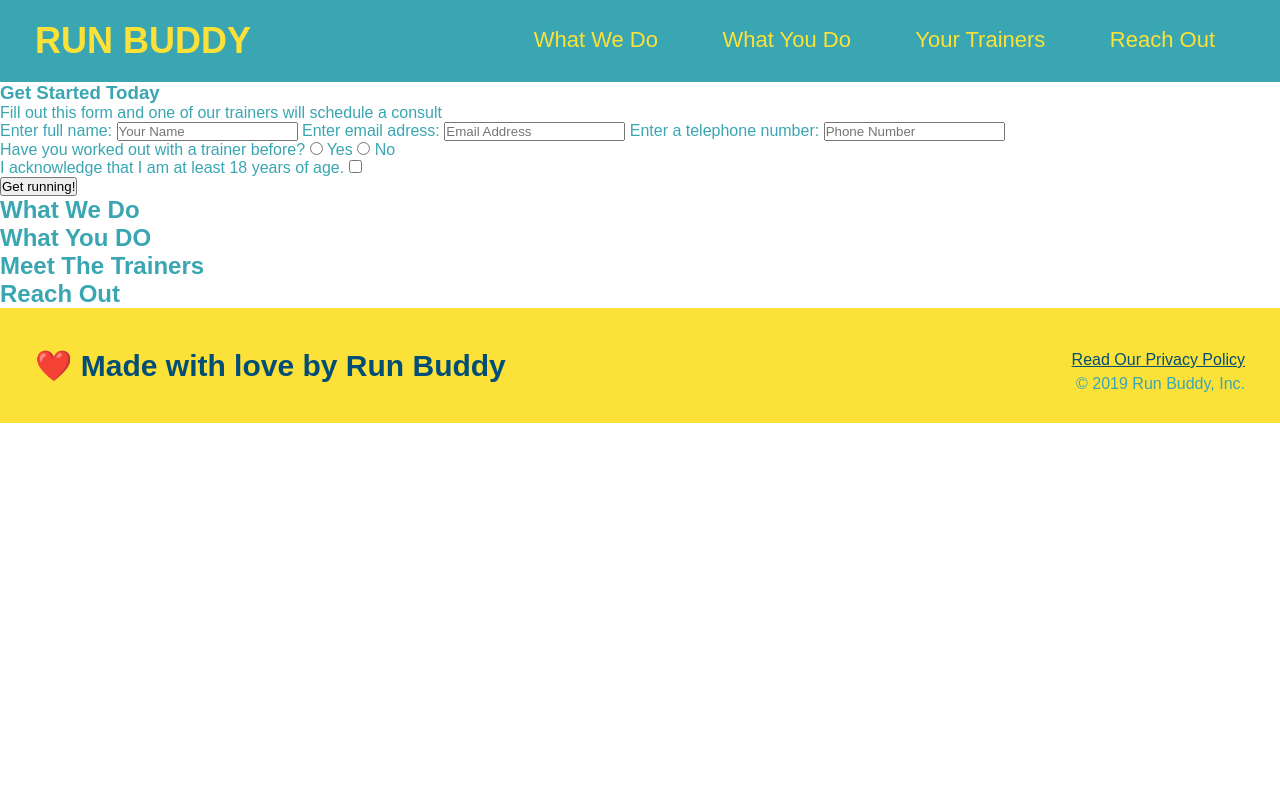
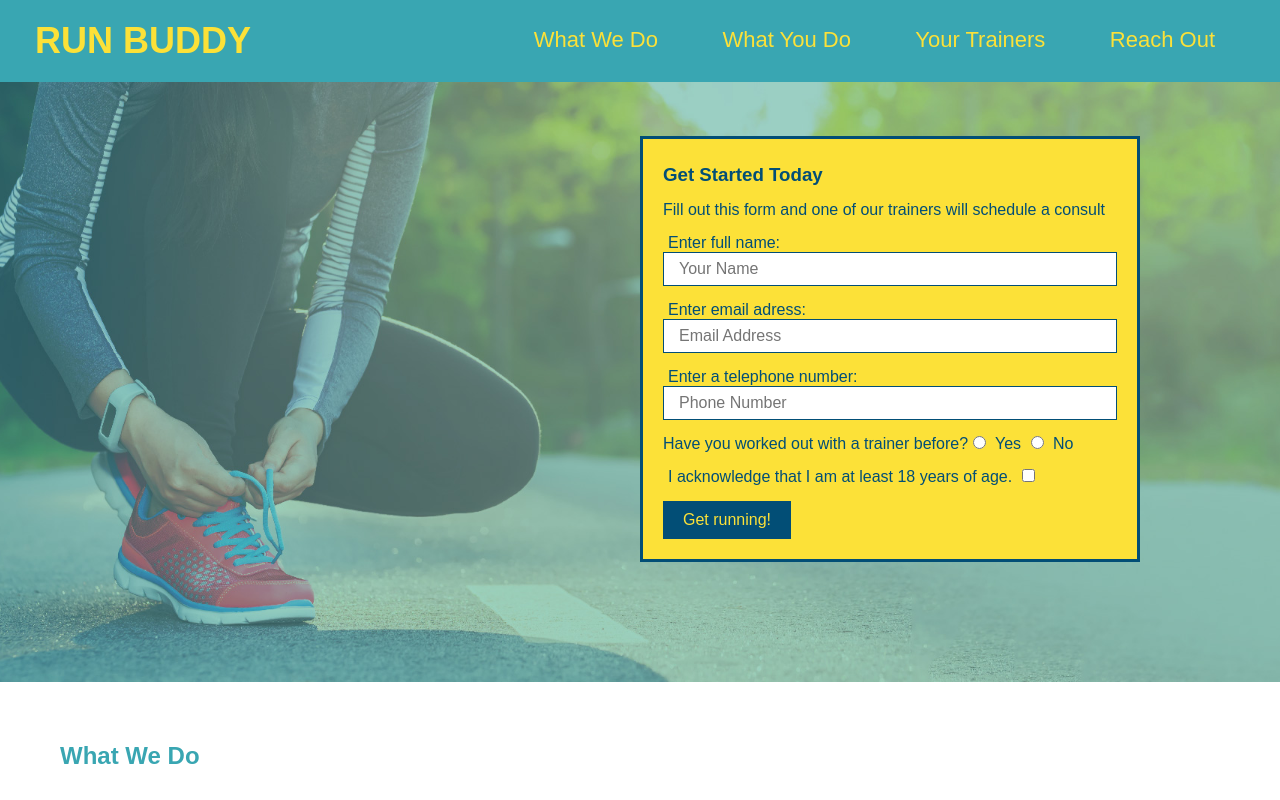
Before and after one commit to trip6love/run-buddy, a plain HTML site: page index.html in a window 1280 px wide. Shown: the top 800 px of the page. Drawn offline with Linux system fonts and the light colour scheme.

Commit message:
<Finished Hero Style Sheet>

```diff
--- a/assets/css/style.css
+++ b/assets/css/style.css
@@ -69,3 +69,65 @@ footer div {
 footer a {
     color: #024e76;
 }
+
+section {
+    padding: 60px;
+
+}
+
+/* Hero style Start */
+.hero {
+    background-image: url("../images/hero-bg.jpg");
+    height: 600px;
+    background-size: cover;
+    background-position: center;
+    position: relative;
+
+}
+
+
+.hero-form {
+    background-color: #fce138;
+    padding: 20px;
+    width: 500px;
+    color: #024e76;
+    border: solid 3px #024e76;
+    position: absolute;
+    bottom: 120px;
+    right: 140px;
+
+}
+
+.hero-form p {
+    margin: 5px 0 15px 0;
+}
+
+.hero-form h3 {
+    margin: 5px 0 15px 0;
+}
+
+.form-input {
+    border: 1px solid #024e76;
+    display: block;
+    padding: 7px 15px;
+    font-size: 16px;
+    color: #024e76;
+    width: 100%;
+    margin-bottom: 15px;
+}
+
+.hero-form label {
+    margin: 0 5px;
+
+}
+
+.hero-form button {
+    color: #fce138;
+    background-color: #024e76;
+    border: none;
+    padding: 10px 20px;
+    font-size: 16px;
+
+}
+
+/* Hero stlyes end */
--- a/index.html
+++ b/index.html
@@ -35,18 +35,18 @@
     </header>
 
     <!-- hero/jumnotron -->
-    <section>
-        <div>
+    <section class="hero">
+        <div class="hero-form">
             <h3>Get Started Today</h3>
             <p>Fill out this form and one of our trainers will schedule a consult</p>
         <!-- Add for element-->
         <form>
             <label for="name">Enter full name:</label>
-            <input type="text" placeholder="Your Name" name="name" id="name" />
+            <input type="text" placeholder="Your Name" name="name" id="name" class="form-input">
             <label for="email">Enter email adress:</label>
-            <input type="email" placeholder="Email Address" name="email" id="email" />
+            <input type="email" placeholder="Email Address" name="email" id="email" class="form-input">
             <label for="phone">Enter a telephone number:</label>
-            <input type="tel" placeholder="Phone Number" name="phone" id="phone" />
+            <input type="tel" placeholder="Phone Number" name="phone" id="phone" class="form-input">
             <p>
                 Have you worked out with a trainer before?
                 <input type="radio" name="trainer-confirm" id="trainer-yes" />
```
Also changed, not shown: assets/images/hero-bg.jpg (added).
